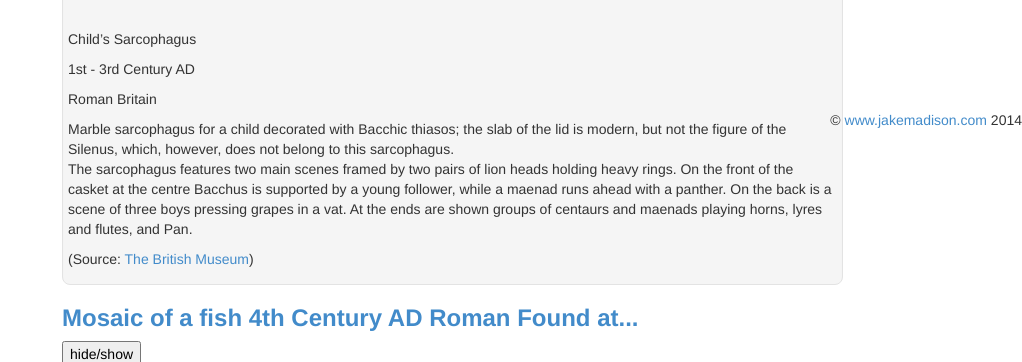
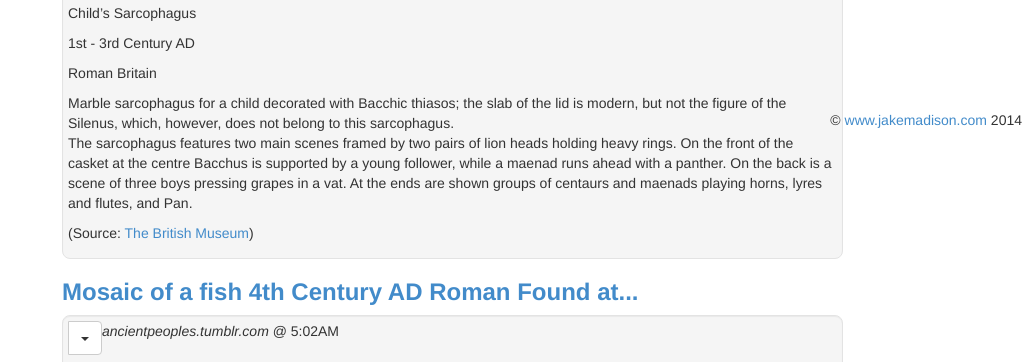
Before and after one commit to jakemadison/FeedEater, a Flask app: page / in a window 1280 px wide. Shown: the part 670-1032 px from the top of the page, without its empty margins (258-1280 px from the left). Run offline with Flask 2, Linux system fonts and the light colour scheme; a user stored in the database is signed in; data comes from the database, SQL or seed files in the repository; both versions use the stored data as it was after the commit; some libraries are stand-ins or nearby versions.

Commit message:
not many new changes here.

```diff
--- a/feedeater/controller/FeedGetter.py
+++ b/feedeater/controller/FeedGetter.py
@@ -55,8 +55,10 @@ def main(feed_list=None):
         if res:
             res_q.put(res)
 
+    #TODO: move this to configs file:
+
     # optimize network-bound producer pool here
-    p_pool = 1  # 5
+    p_pool = 5  # 5
     p_exec = concurrent.futures.ThreadPoolExecutor(max_workers=p_pool)
     p_futures = [p_exec.submit(p_call, feed) for feed in feed_list]
 
--- a/feedeater/display/templates/entry.html
+++ b/feedeater/display/templates/entry.html
@@ -1,20 +1,11 @@
-<div class="col-md-8-2">
+<div class="col-md-8-2" id="contento">
 
 
     <h3><b><a href="{{entry.link}}" target="_blank" title="{{entry.title}}">{{entry.get_title()}}</a></b></h3>
 
 <!--there should be a hide button here to hide the div of the entry-->
-<input type='button' id='hideshow' value='hide/show'>
 
-<script>
-    jQuery(document).ready(function(){
-    jQuery('#hideshow').live('click', function(event) {
-         jQuery('#content').toggle('show');
-    });
-});
-
-</script>
-    <div class="well" id="content">
+    <div class="well">
 
 
 
--- a/feedeater/display/templates/messagebar.html
+++ b/feedeater/display/templates/messagebar.html
@@ -1,8 +1,8 @@
-    <!-- Main jumbotron for a primary marketing message or call to action -->
-    <div class="jumbotron">
+
+<div class="jumbotron">
 
 
-<!--bird was here....-->
+    <!--bird was here....-->
 
       <div class="container">
         <div class="row">
@@ -44,11 +44,12 @@
 
 
 
-            <div class="col-md-3" align="center">
+            <div class="col-md-3" align="right">
           <p><img src="../static/img/bird-main.png"
                                        height="47%" width="47%" title="Because internet loves birds"></p>
             </div>
 
-        </div>
-  </div>
 </div>
+</div>
+
+</div>
--- a/feedeater/display/templates/sublist.html
+++ b/feedeater/display/templates/sublist.html
@@ -2,7 +2,7 @@
 <!--of category, and then feed.. although then one feed cannot
 <!--have more than one category... -->
 
-<div class="col-sm-4">
+<div class="col-sm-4" id="subscription_list">
     <h4>Subscriptions</h4>
 
     <ul class="list-group">
@@ -85,4 +85,18 @@
 
 
      <!--<p><a class="btn btn-primary btn-sm" role="button">Add &raquo;</a></p>-->
+
+<input type='button' id='hideshow' value='hide/show'>
 </div>
+
+
+
+
+<script>
+    jQuery(document).ready(function(){
+    jQuery('#hideshow').live('click', function(event) {
+         jQuery('#subscription_list').toggle('show');
+    });
+});
+
+</script>
```
Also changed, not shown: feedeater/database/app.db.
